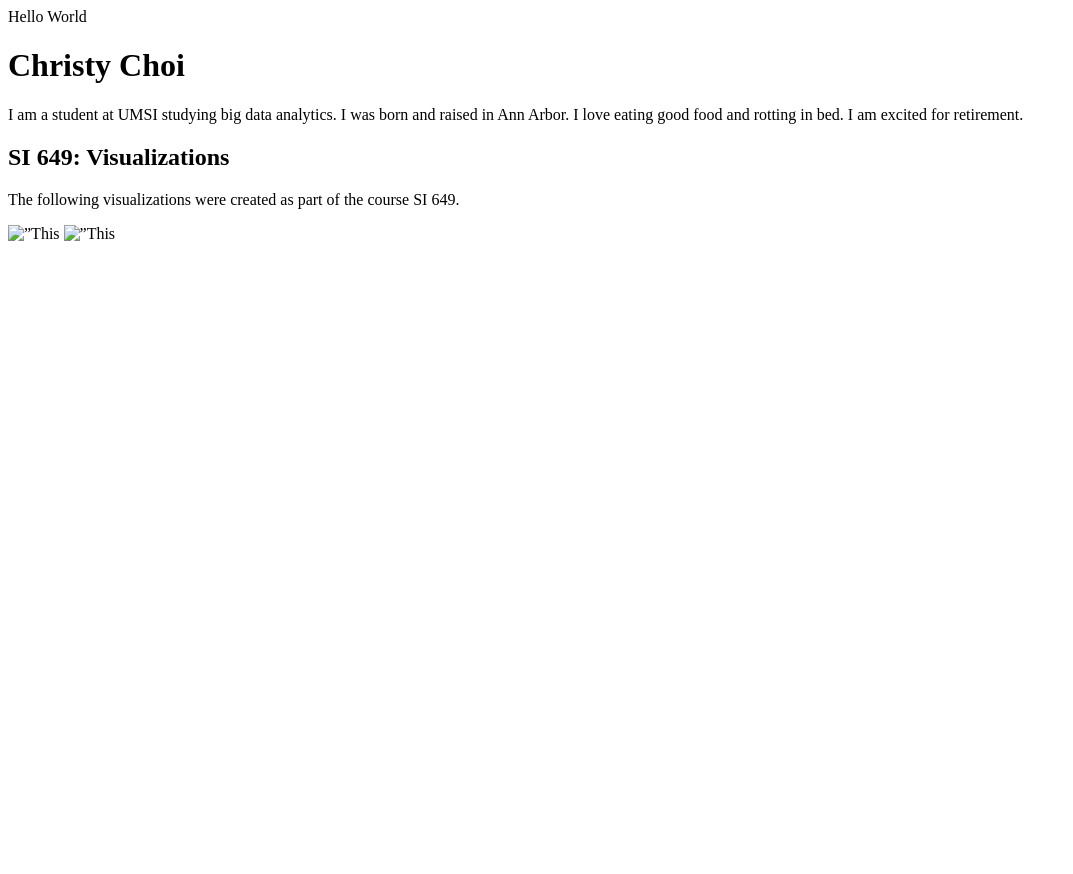
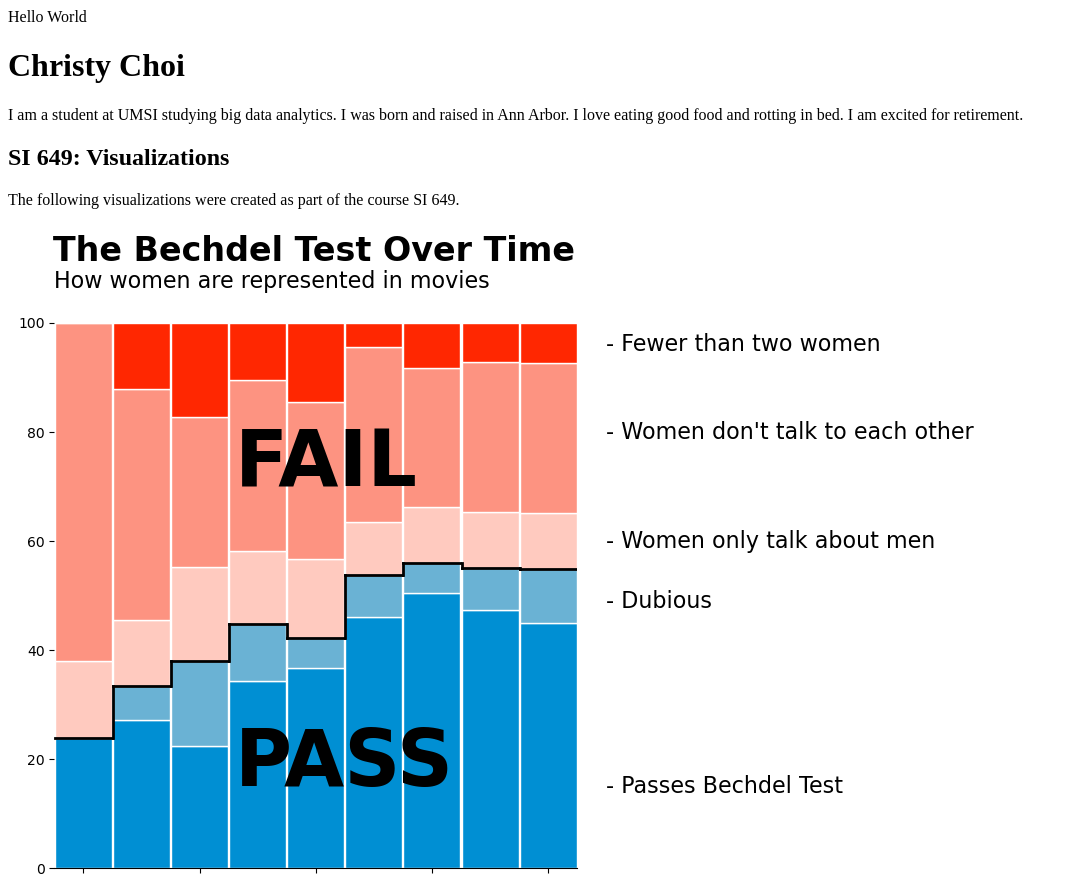
Before and after one commit to choichr/choichr.github.io, a plain HTML site: page index.html in a window 1280 px wide. Shown: the top 874 px of the page, without its empty margins (0-1073 px from the left). Before the commit the page ends 800 px from the top, so only its background shows below. Drawn offline with Linux system fonts and the light colour scheme.

Commit message:
Update index.html to change "

```diff
--- a/index.html
+++ b/index.html
@@ -8,7 +8,7 @@ Hello World
 <h2> SI 649: Visualizations </h2>
 <p>The following visualizations were created as part of the course
 SI 649.</p>
-<img src=”bechdel.png" alt=”This visualization shows Bechdel test over time.">
-<img src=”nyt.png" alt=”This visualization is a recreation of one from the NYT.">
+<img src="bechdel.png" alt="This visualization shows Bechdel test over time.">
+<img src="nyt.png" alt="This visualization is a recreation of one from the NYT.">
 </body>
 </html>
```
